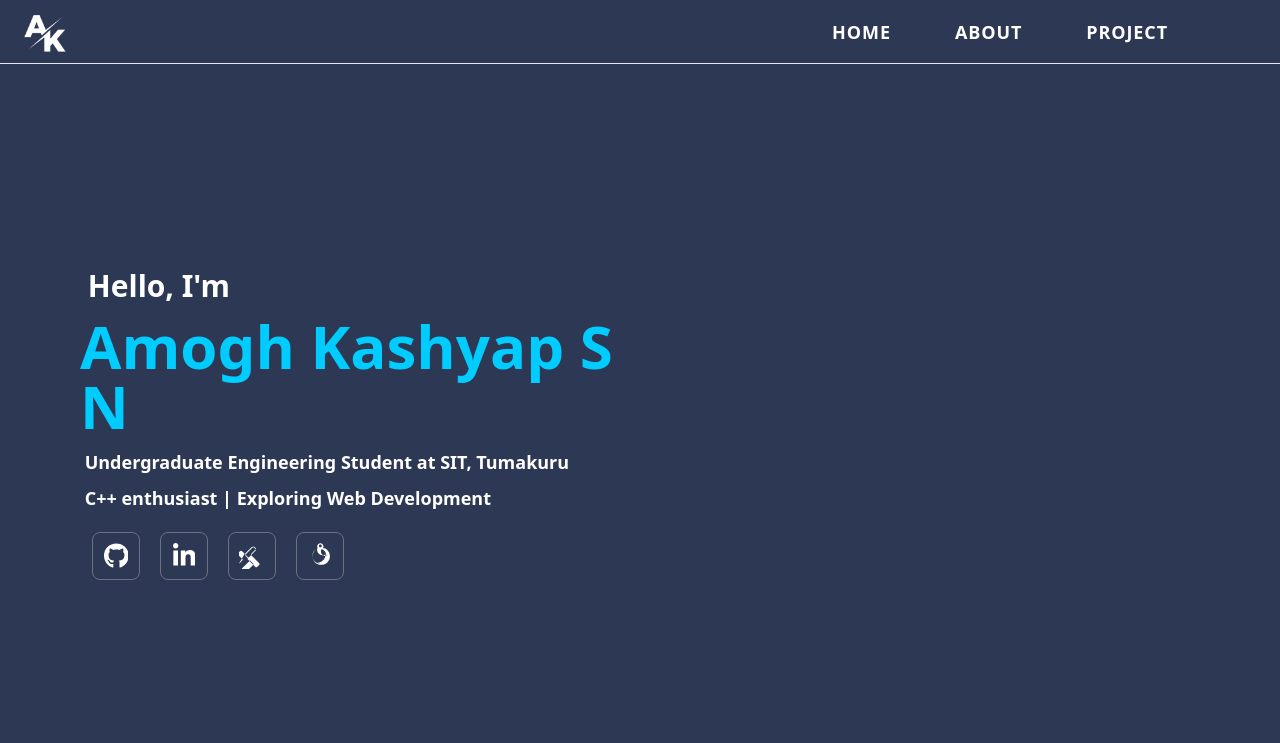
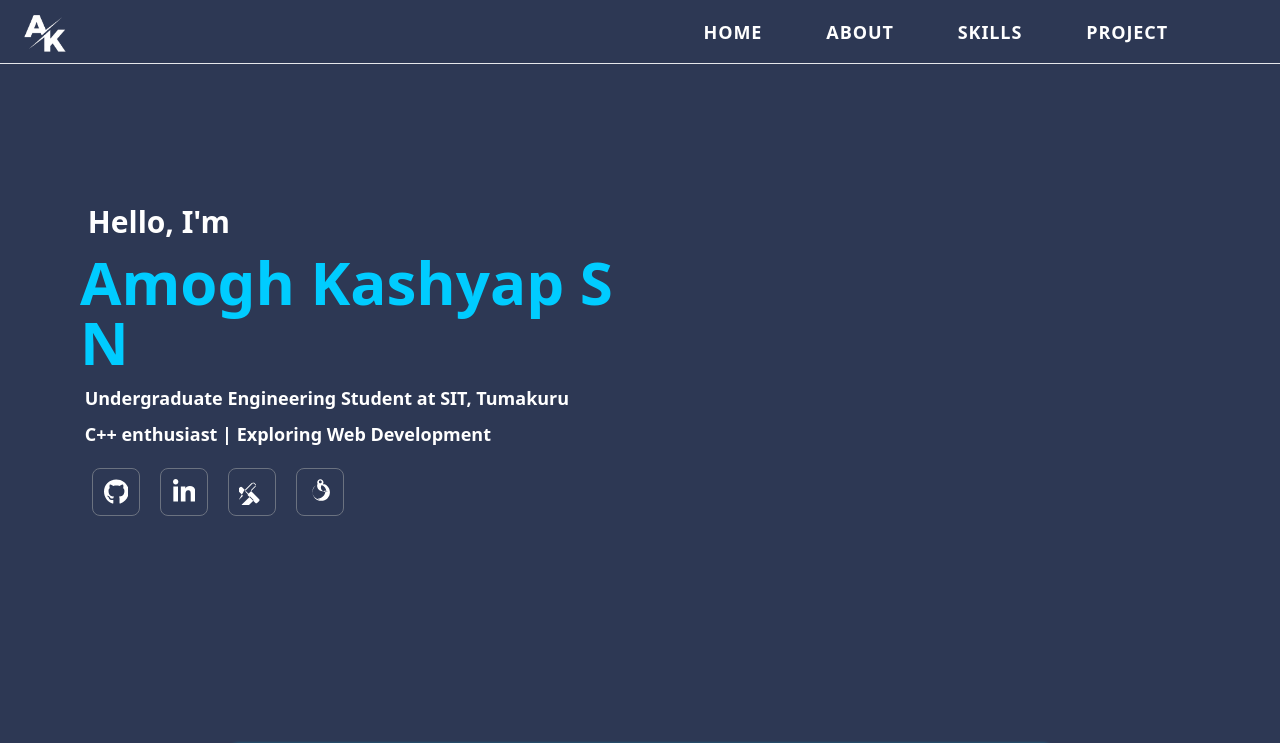
Before and after one commit to AmoghDevWorks/portfolioak, a React (Create React App) app: page / in a window 1280 px wide. Shown: the top 743 px of the page. Built offline with nearby package versions, Linux system fonts and the light colour scheme.

Commit message:
header fixed

```diff
--- a/src/components/Header.js
+++ b/src/components/Header.js
@@ -14,7 +14,7 @@ const Header = () => {
     }, []);
 
   return (
-    <div className='max-w-screen h-16 bg-customgrey border-b-[1px] border-solid border-gray-200 flex items-center justify-between'>
+    <div className='w-screen fixed z-50 h-16 bg-customgrey border-b-[1px] border-solid border-gray-200 flex items-center justify-between'>
       <div className=''>
         <img src={logo} alt='logo' className='h-12 ml-4 '/>
       </div>
@@ -22,6 +22,7 @@ const Header = () => {
         <ol className='list-none text-lg font-bold text-white px-0 lg:px-20'>
             <UnderlineButton text={"HOME"}/>
             <UnderlineButton text={"ABOUT"}/>
+            <UnderlineButton text={"SKILLS"}/>
             <UnderlineButton text={"PROJECT"}/>
         </ol>
       </div>}
```
